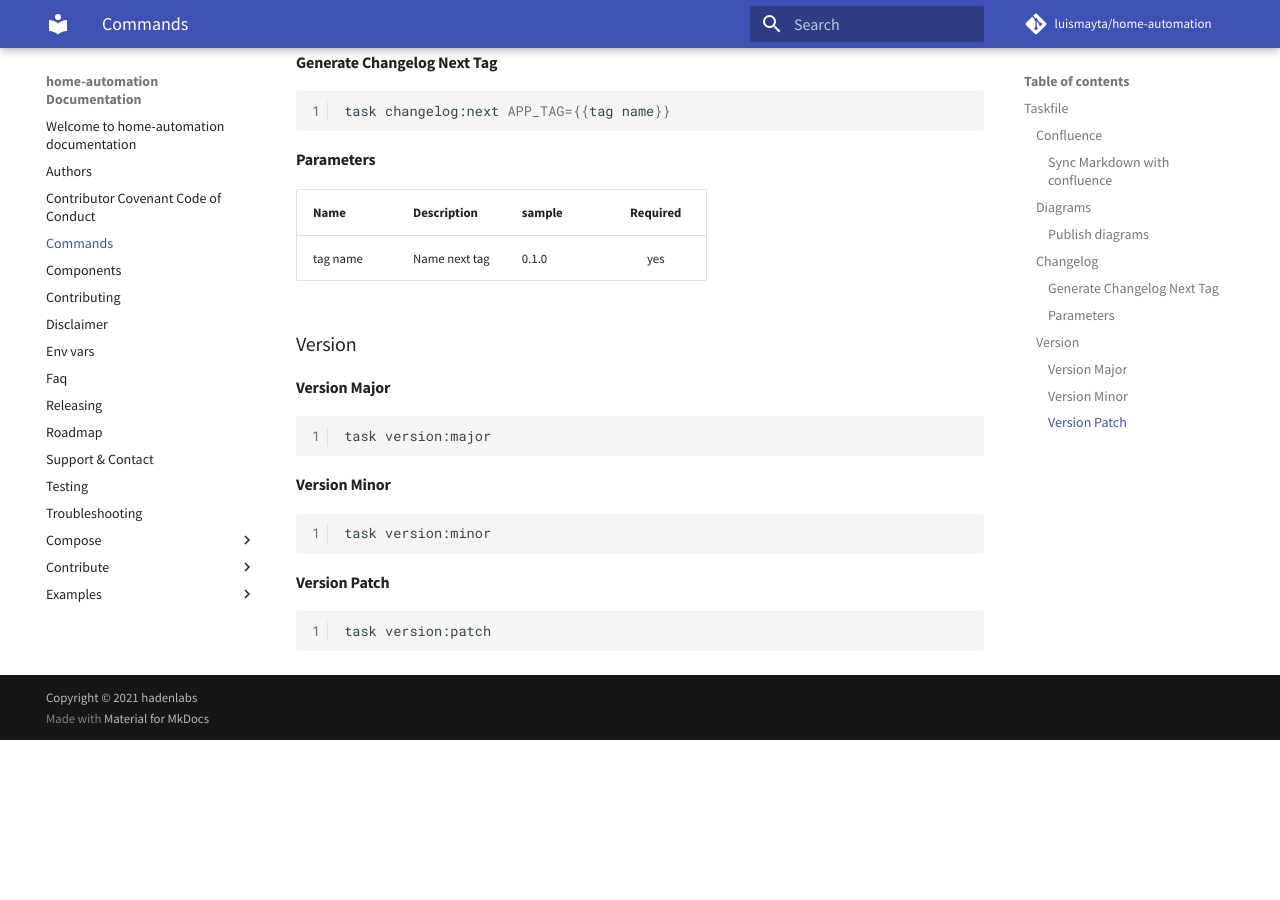
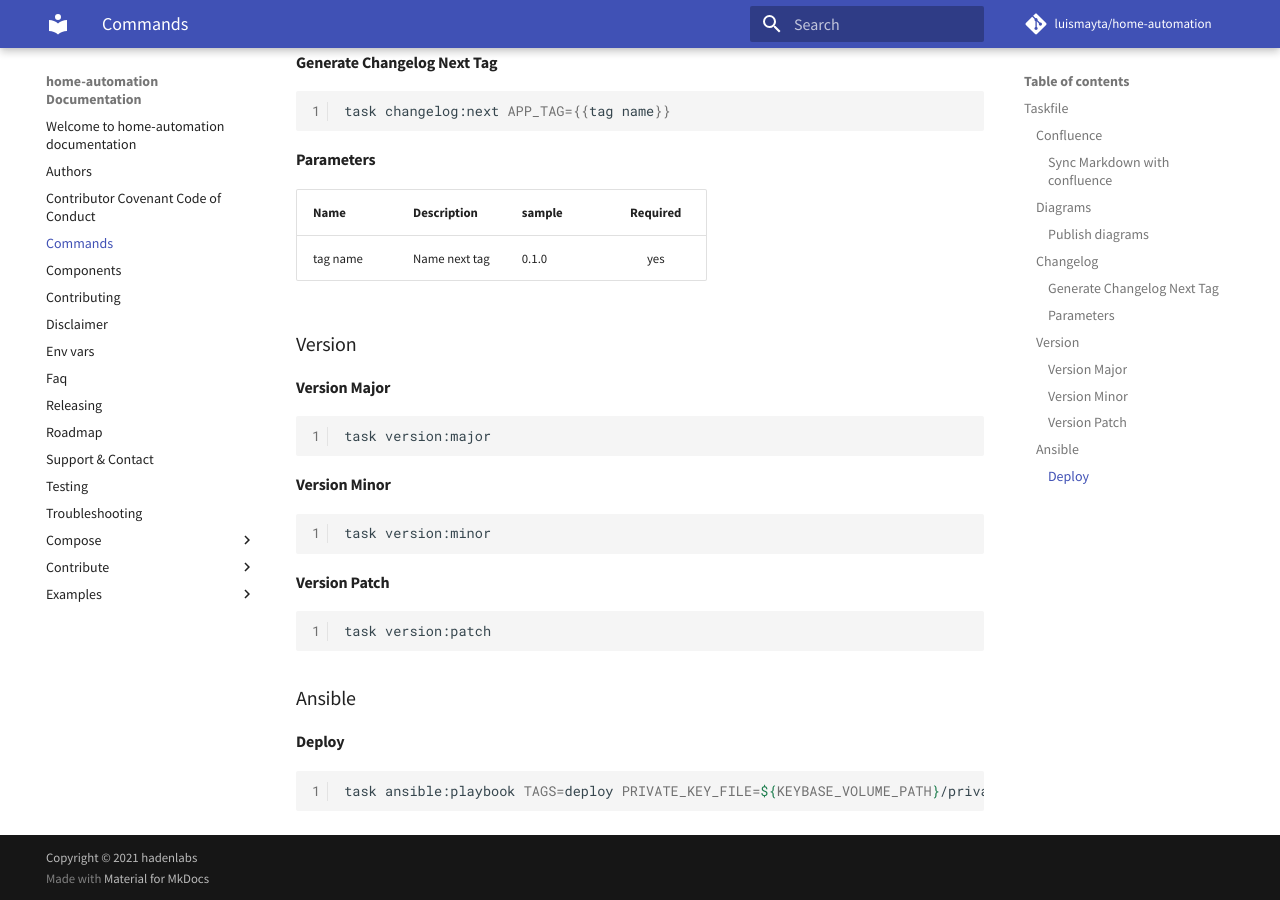
Before and after one commit to luismayta/home-automation, an MkDocs documentation site: the page built from docs/commands.md, in a window 1280 px wide and 900 px high, scrolled down 546 px. Built offline with MkDocs 1.6.1 and Material for MkDocs 9.7.7, drawn with Linux system fonts in a browser that asks for light colours; comment, search, counter and statistics services are not loaded; before the commit the page ends 1286 px from its top, so only the background shows below that.

Commit message:
docs: implement command playbook (#137)

````diff
--- a/docs/commands.md
+++ b/docs/commands.md
@@ -61,3 +61,11 @@ task version:minor
 ```{.bash}
 task version:patch
 ```
+
+### Ansible
+
+#### Deploy
+
+```{.bash}
+task ansible:playbook TAGS=deploy PRIVATE_KEY_FILE=${KEYBASE_VOLUME_PATH}/private/luismayta/ssh/me
+```
````
